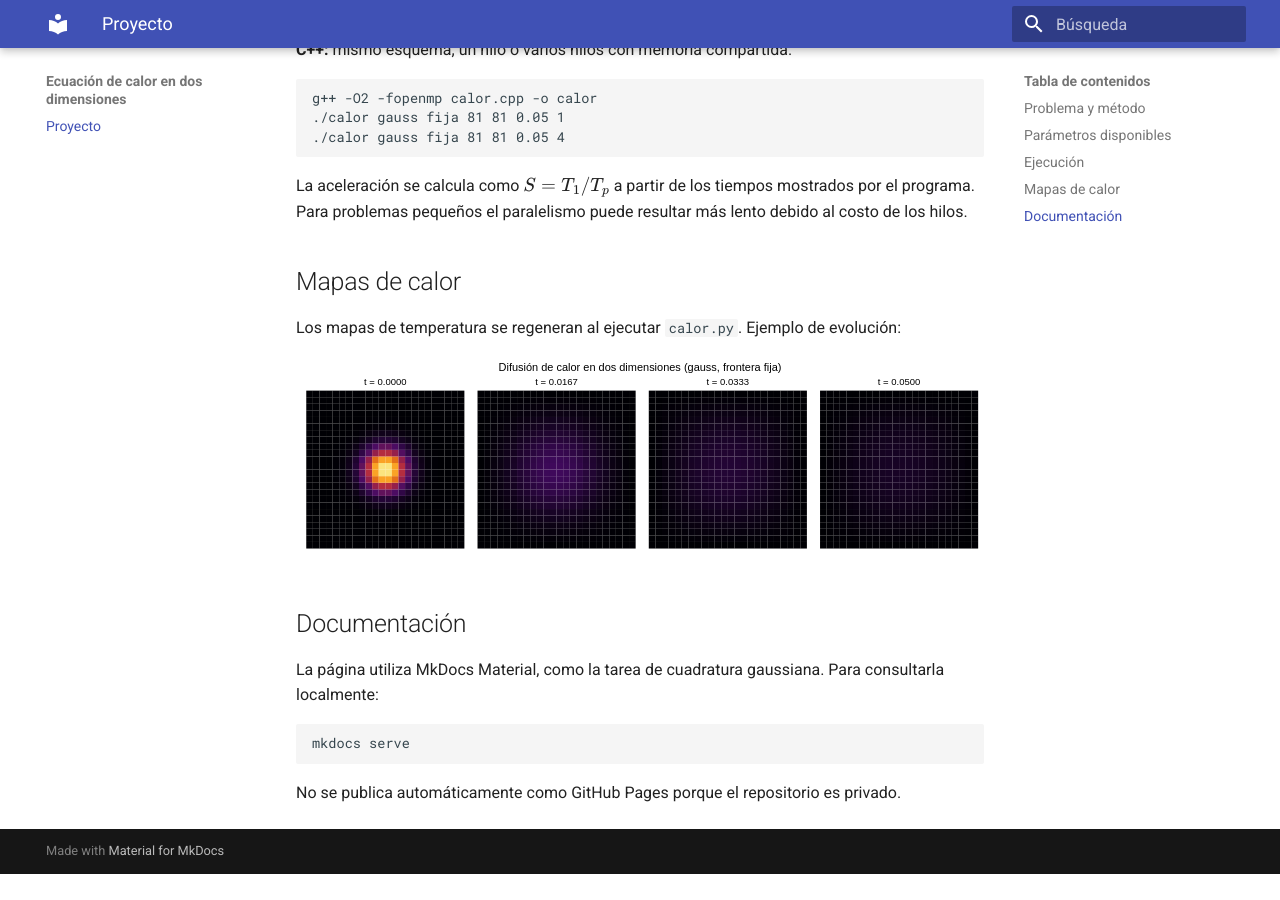
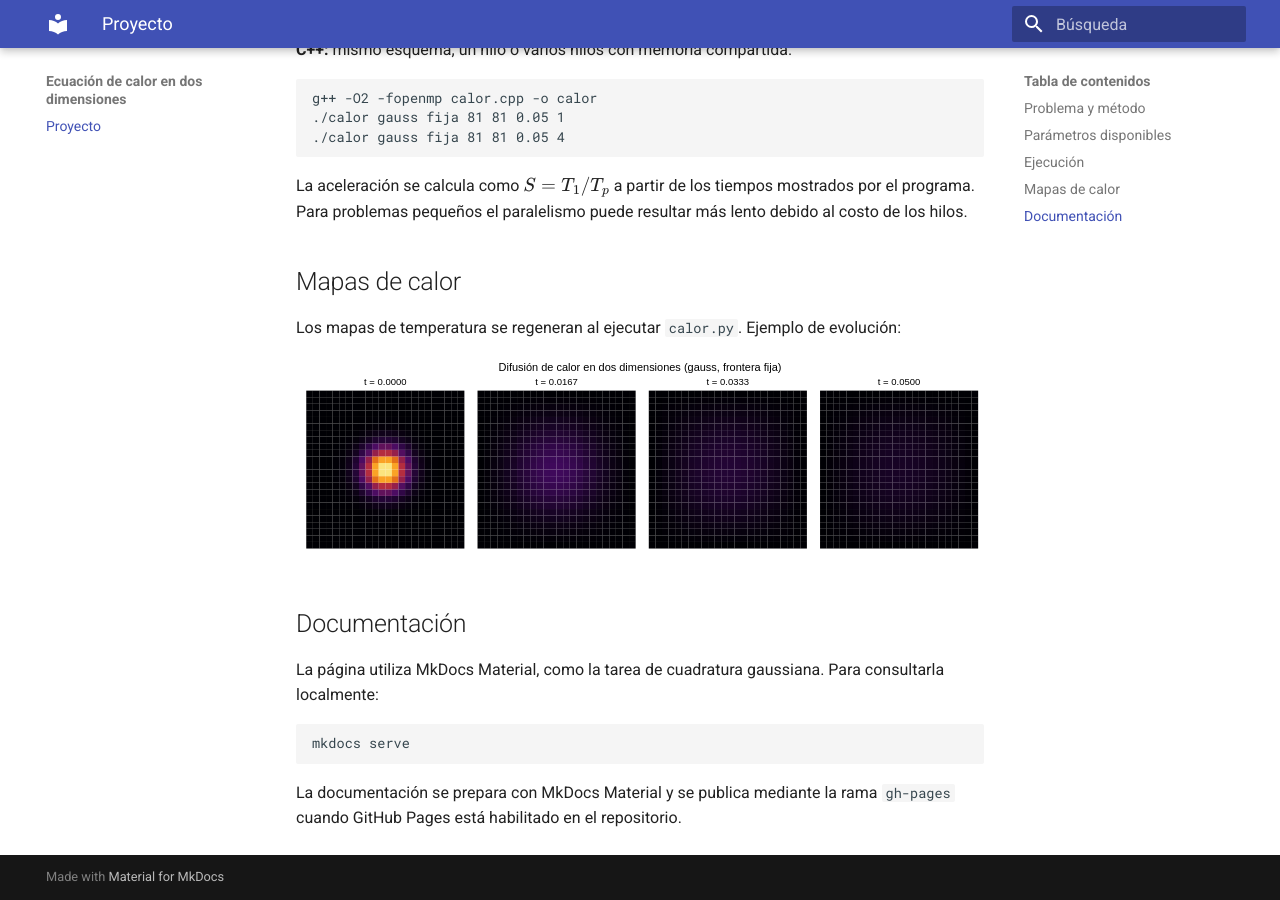
Before and after one commit to Benavides-Renault/Ecuacion-Calor-2D, an MkDocs documentation site: the page built from docs/index.md, in a window 1280 px wide and 900 px high, scrolled down 1281 px. Built offline with MkDocs 1.6.1 and Material for MkDocs 9.7.7, drawn with Linux system fonts in a browser that asks for light colours; before the commit the page ends 2155 px from its top, so only the background shows below that.

Commit message:
Aclarar publicación de documentación con MkDocs

````diff
--- a/docs/index.md
+++ b/docs/index.md
@@ -70,4 +70,4 @@ La página utiliza MkDocs Material, como la tarea de cuadratura gaussiana. Para
 mkdocs serve
 ```
 
-No se publica automáticamente como GitHub Pages porque el repositorio es privado.
+La documentación se prepara con MkDocs Material y se publica mediante la rama `gh-pages` cuando GitHub Pages está habilitado en el repositorio.
````
